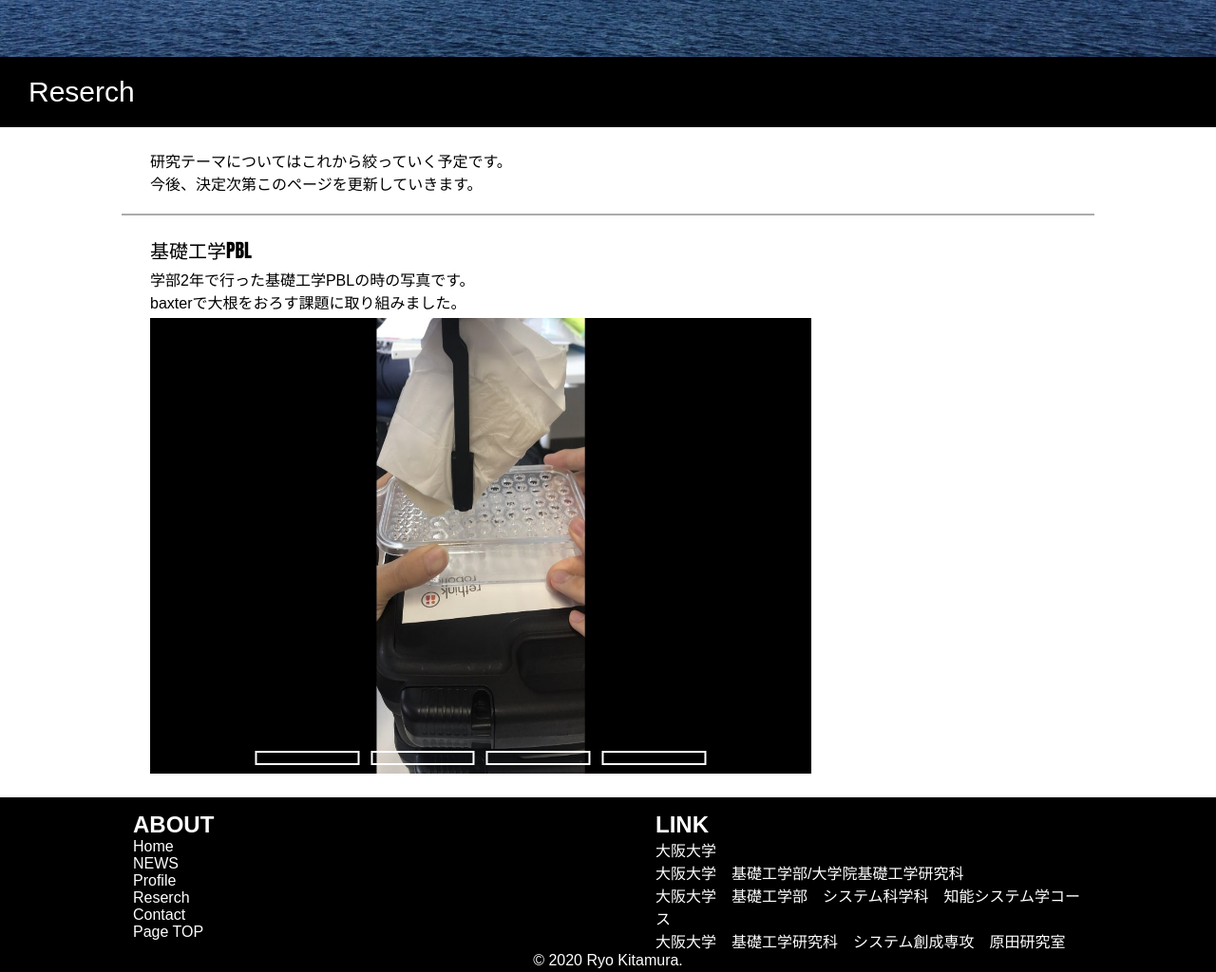
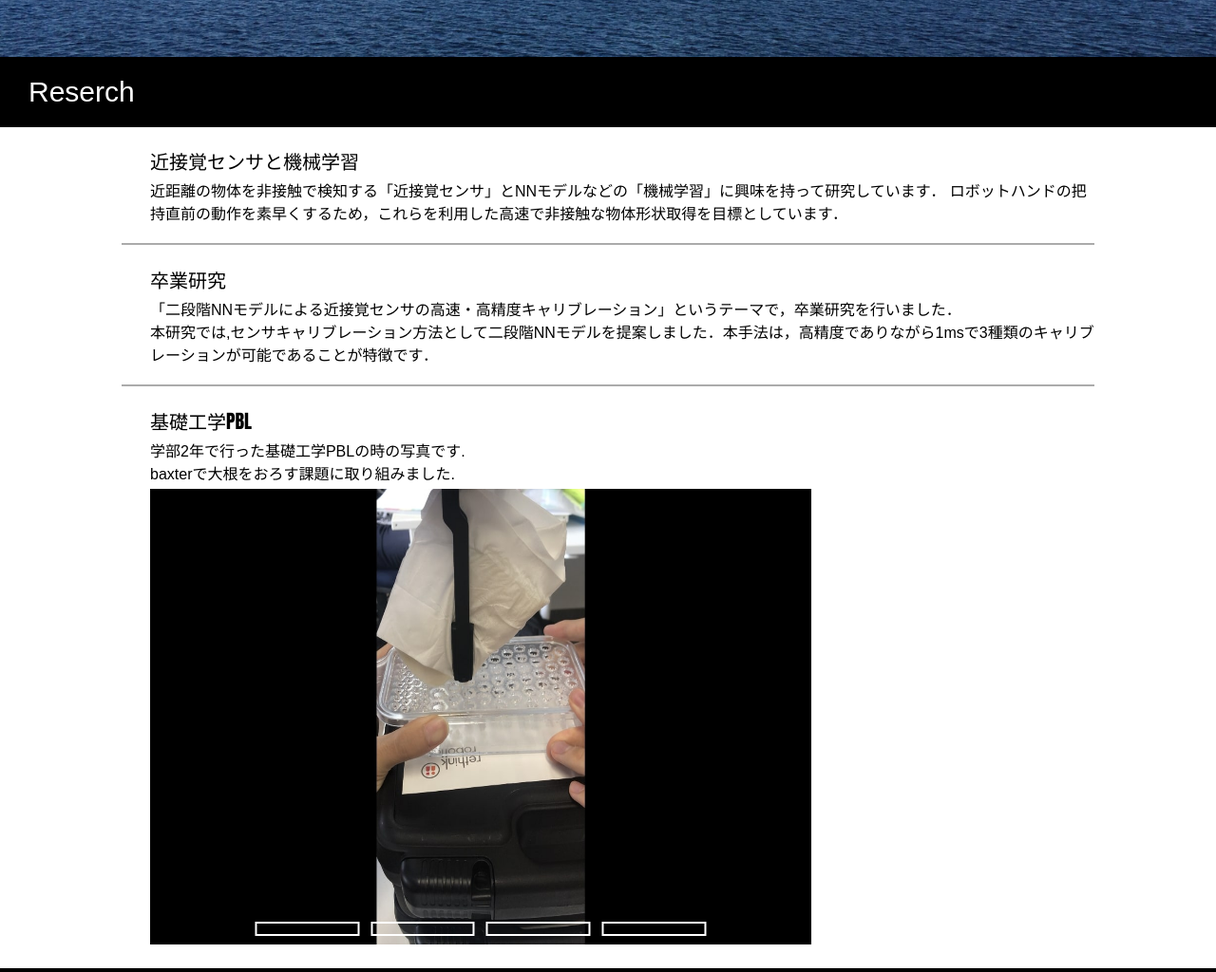
Before and after one commit to RyoKitamura0218/portfolio, a plain HTML site: page reserch.html in a window 1280 px wide. Shown: the part 740-1764 px from the top of the page at 95% size. Drawn offline with Linux system fonts and the light colour scheme.

Commit message:
fifth commit

```diff
--- a/reserch.html
+++ b/reserch.html
@@ -16,7 +16,7 @@
         <div class="content">
             <h2>Hello World,<br>I'm <span>Ryo Kitamura</span></h2>
             <p>
-                このページでは研究内容について紹介しています。
+                このページでは研究内容について紹介しています．
             </p>
             <!--<a href="#">Know More</a>-->
         </div>
@@ -43,12 +43,21 @@
     <div class="profile" id="prof">
         <div class="title">
             <p>
-
+                近接覚センサと機械学習
             </p>
         </div>
         <main>
-            研究テーマについてはこれから絞っていく予定です。<br />
-            今後、決定次第このページを更新していきます。
+            近距離の物体を非接触で検知する「近接覚センサ」とNNモデルなどの「機械学習」に興味を持って研究しています．
+            ロボットハンドの把持直前の動作を素早くするため，これらを利用した高速で非接触な物体形状取得を目標としています．
+        </main>
+        <div class="title">
+            <p>
+                卒業研究
+            </p>
+        </div>
+        <main>
+            「二段階NNモデルによる近接覚センサの高速・高精度キャリブレーション」というテーマで，卒業研究を行いました．<br />
+            本研究では,センサキャリブレーション方法として二段階NNモデルを提案しました．本手法は，高精度でありながら1msで3種類のキャリブレーションが可能であることが特徴です．
         </main>
         <div class="title">
             <p>
@@ -56,8 +65,8 @@
             </p>
         </div>
         <main id="bottom">
-            学部2年で行った基礎工学PBLの時の写真です。<br />
-            baxterで大根をおろす課題に取り組みました。
+            学部2年で行った基礎工学PBLの時の写真です.<br />
+            baxterで大根をおろす課題に取り組みました.
 
             <div class="slidershow middle">
 
```
Also changed, not shown: contact.html (+3 -2 lines), index.html (+2 -2 lines), news.html (+11 -1 lines), profile.html (+1 -1 lines).
